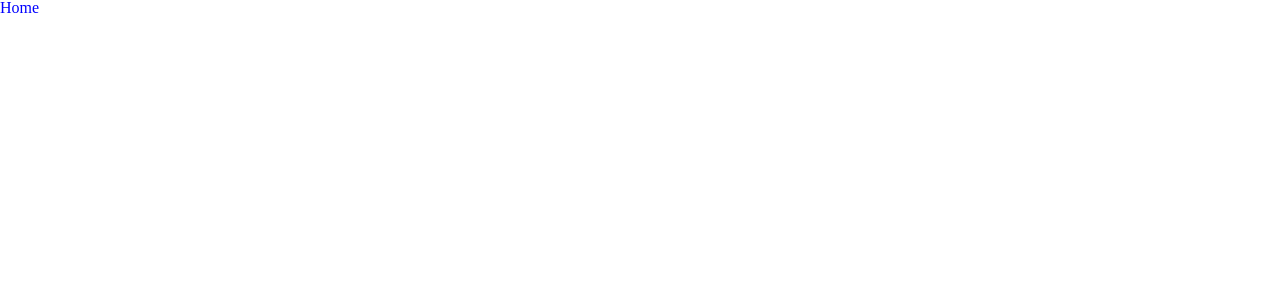
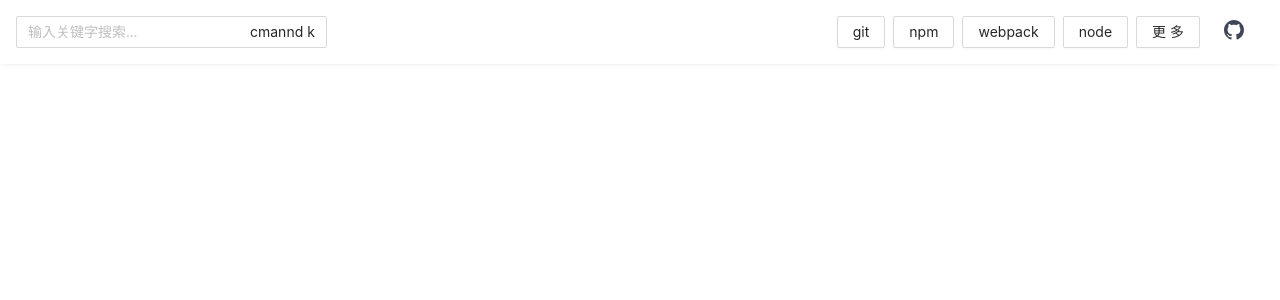
Before and after one commit to Sophil-minn/Minn-Blog, a React (Create React App) app: page / in a window 1280 px wide. Shown: the top 300 px of the page. Built offline with nearby package versions, Linux system fonts and the light colour scheme.

Commit message:
feat:头部出时候

```diff
--- a/src/home/Home.tsx
+++ b/src/home/Home.tsx
@@ -1,14 +1,16 @@
 import React from 'react';
 import classNames from 'classnames';
-
 import './index.scss';
+import Header from './header';
 
 const cls = classNames({
     'minn-home': true
   });
 
 const Home = () => {
-  return <div className={cls} >Home</div>
+  return (<div className={cls} >
+    <Header />
+  </div>)
 }
 
 export default Home ;
--- a/src/home/config.tsx
+++ b/src/home/config.tsx
@@ -1 +1,40 @@
-export {}
+import { MenuProps } from "antd";
+
+export const items: MenuProps["items"] = [
+  {
+    key: "1",
+    label: (
+      <a
+        target="_blank"
+        rel="noopener noreferrer"
+        href="https://www.antgroup.com"
+      >
+        1st menu item
+      </a>
+    ),
+  },
+  {
+    key: "2",
+    label: (
+      <a
+        target="_blank"
+        rel="noopener noreferrer"
+        href="https://www.aliyun.com"
+      >
+        2nd menu item
+      </a>
+    ),
+  },
+  {
+    key: "3",
+    label: (
+      <a
+        target="_blank"
+        rel="noopener noreferrer"
+        href="https://www.luohanacademy.com"
+      >
+        3rd menu item
+      </a>
+    ),
+  },
+];
--- /dev/null
+++ b/src/home/header/MoreNav.tsx
@@ -0,0 +1,96 @@
+import {
+  Button,
+  Col,
+  Dropdown,
+  Typography,
+  Popover,
+  Row,
+  Tooltip,
+  message,
+} from "antd";
+import { defaultGetPrefixCls } from "../../util/utils";
+import "./index.scss";
+import { ReactNode } from "react";
+import { NavInfoProps } from "../types";
+import { items } from "../config";
+import { navigationEntranceList } from "../../config/menuConfig";
+
+const dcls = defaultGetPrefixCls("dropdown-content");
+const scls = defaultGetPrefixCls("section-info");
+
+const { Title, Text } = Typography;
+
+const SectionInfo = ({ navInfo }: { navInfo: NavInfoProps }) => (
+  <div className={scls}>
+    <Tooltip title={navInfo.description}>
+      <Title level={5}>{navInfo.title}</Title>
+    </Tooltip>
+    <div className="navInfo-items-wrapper">
+      {navInfo.list.map((item, index) => {
+        const { title, statusCode, statusText, tips, path, pathType } = item;
+        const tip = tips ? (
+          <div className="menu-items-popover-title">{tips}</div>
+        ) : null;
+        return (
+          <div
+            onClick={() => {
+              if (pathType === "outer") {
+                return window.open(path, "_blank");
+              }
+              if (path) {
+                console.log("path: ", path);
+                // history.push(path);
+                //   setIsOpen(false);
+              } else if (statusCode === "WAIT_ONLINE") {
+                message.error("该功能正在建设中～");
+              }
+            }}
+            key={title}
+            className={`item-title ${
+              ["WAIT_ONLINE"].includes(statusCode) ? "text" : ""
+            }`}
+          >
+            <Popover
+              content={tip}
+              // getPopupContainer={() => document.getElementById(title)}
+              autoAdjustOverflow
+              overlayStyle={{ width: "370px" }}
+            >
+              <Text>{title}</Text>
+            </Popover>
+            {statusText ? (
+              <span className={`state-type ${statusCode}`}>{statusText}</span>
+            ) : null}
+          </div>
+        );
+      })}
+    </div>
+  </div>
+);
+
+export default function MoreNav() {
+  const dropdownRender = (menus: ReactNode) => {
+    return (
+      <Row className={dcls} justify={"space-evenly"}>
+        {navigationEntranceList.map((nav) => (
+          <Col key={nav.title}>
+            <SectionInfo navInfo={nav} />
+          </Col>
+        ))}
+      </Row>
+    );
+  };
+  return (
+    <Dropdown
+      menu={{ items }}
+      placement="bottom"
+      //   arrow={{ pointAtCenter: true }}
+      autoFocus
+      dropdownRender={dropdownRender}
+      trigger={["click"]}
+      overlayClassName="min-nav-drop-down"
+    >
+      <Button>更多</Button>
+    </Dropdown>
+  );
+}
--- /dev/null
+++ b/src/home/header/index.scss
@@ -0,0 +1,73 @@
+.min-header {
+  position: sticky;
+  box-shadow: 0 1px 2px 0 rgba(0, 0, 0, 0.03),
+    0 1px 6px -1px rgba(0, 0, 0, 0.02), 0 2px 4px 0 rgba(0, 0, 0, 0.02);
+  .min-row {
+    padding: 0 20px 0 16px;
+    line-height: 30px;
+    height: 64px;
+    align-items: center;
+  }
+  .ant-dropdown.css-dev-only-do-not-override-15rg2km.ant-dropdown-placement-bottom {
+    width: 100%;
+  }
+  .min-section-info .title h2 {
+    color: #333;
+  }
+  .navInfo-items-wrapper {
+    position: relative;
+    margin-top: 8px;
+    .item-title {
+      height: 30px;
+      line-height: 30px;
+      color: #999;
+      .state-type {
+        display: inline-block;
+        height: 18px;
+        margin-left: 12px;
+        padding: 2px 5px;
+        font-weight: 400;
+        font-size: 10px;
+        font-family: PingFangSC-Regular;
+        line-height: 18px;
+        border-radius: 2px;
+        &.WAIT_ONLINE {
+          color: rgba(0, 0, 0, 0.45);
+          background: rgba(0, 0, 0, 0.06);
+          cursor: not-allowed;
+        }
+        &.HOT {
+          color: #e02020;
+          background: rgba(224, 32, 32, 0.06);
+          cursor: pointer;
+        }
+        &.NEW {
+          color: #1677ff;
+          background: rgba(22, 119, 255, 0.06);
+          cursor: pointer;
+        }
+        &:hover {
+          color: #1677ff;
+        }
+        &:visited {
+          color: #1677ff;
+        }
+        &.text {
+          color: rgba(0, 0, 0, 0.25);
+          cursor: text;
+        }
+      }
+    }
+  }
+}
+.min-nav-drop-down {
+  width: 100%;
+  .min-dropdown-content {
+    position: relative;
+    width: 100%;
+    padding: 24px;
+    background-color: #fff;
+    box-shadow: 2px 3px 2px 1px rgba(0, 0, 0, 0.03),
+      2px 2px 6px 2px rgba(0, 0, 0, 0.02), 2px 2px 3px -2px rgba(0, 0, 0, 0.02);
+  }
+}
--- /dev/null
+++ b/src/home/header/index.tsx
@@ -0,0 +1,47 @@
+import { Button, Col, Input, Row, Space, Tooltip } from "antd";
+import "./index.scss";
+import MoreNav from "./MoreNav";
+import { defaultGetPrefixCls } from "../../util/utils";
+
+const rclsHeader = defaultGetPrefixCls("header");
+const rowCls = defaultGetPrefixCls("row");
+
+export default function index() {
+  return (
+    <header className={rclsHeader}>
+      <Row className={rowCls} justify={"space-between"}>
+        <Col>
+          <Space size={0}>
+            {/* <Icon /> */}
+            <Input
+              placeholder="输入关键字搜索..."
+              suffix={<Tooltip title="Extra information">cmannd k</Tooltip>}
+            />
+          </Space>
+        </Col>
+        <Col>
+          <Space>
+            <Button>git</Button>
+            <Button>npm</Button>
+            <Button>webpack</Button>
+            <Button>node</Button>
+            <MoreNav />
+            <Button type="link">
+              <svg
+                xmlns="http://www.w3.org/2000/svg"
+                width="20"
+                height="20"
+                viewBox="0 0 24 24"
+                color="rgb(64, 71, 86)"
+              >
+                <g fill="currentColor">
+                  <path d="M12 0c-6.626 0-12 5.373-12 12 0 5.302 3.438 9.8 8.207 11.387.599.111.793-.261.793-.577v-2.234c-3.338.726-4.033-1.416-4.033-1.416-.546-1.387-1.333-1.756-1.333-1.756-1.089-.745.083-.729.083-.729 1.205.084 1.839 1.237 1.839 1.237 1.07 1.834 2.807 1.304 3.492.997.107-.775.418-1.305.762-1.604-2.665-.305-5.467-1.334-5.467-5.931 0-1.311.469-2.381 1.236-3.221-.124-.303-.535-1.524.117-3.176 0 0 1.008-.322 3.301 1.23.957-.266 1.983-.399 3.003-.404 1.02.005 2.047.138 3.006.404 2.291-1.552 3.297-1.23 3.297-1.23.653 1.653.242 2.874.118 3.176.77.84 1.235 1.911 1.235 3.221 0 4.609-2.807 5.624-5.479 5.921.43.372.823 1.102.823 2.222v3.293c0 .319.192.694.801.576 4.765-1.589 8.199-6.086 8.199-11.386 0-6.627-5.373-12-12-12z"></path>
+                </g>
+              </svg>
+            </Button>
+          </Space>
+        </Col>
+      </Row>
+    </header>
+  );
+}
--- /dev/null
+++ b/src/home/types.ts
@@ -0,0 +1,13 @@
+interface ItemProps  {
+  title: string;
+  tips: string;
+  path: string;
+  pathType:string;
+  statusCode: string;
+  statusText: string;
+}
+export interface NavInfoProps {
+  title: string;
+  description: string;
+  list: ItemProps[]
+}
--- /dev/null
+++ b/src/util/utils.ts
@@ -0,0 +1,6 @@
+const defaultGetPrefixCls = (suffixCls?: string, customizePrefixCls?: string) => {
+  if (customizePrefixCls) return customizePrefixCls;
+  return suffixCls ? `min-${suffixCls}` : 'min';
+};
+
+export {defaultGetPrefixCls};
```
